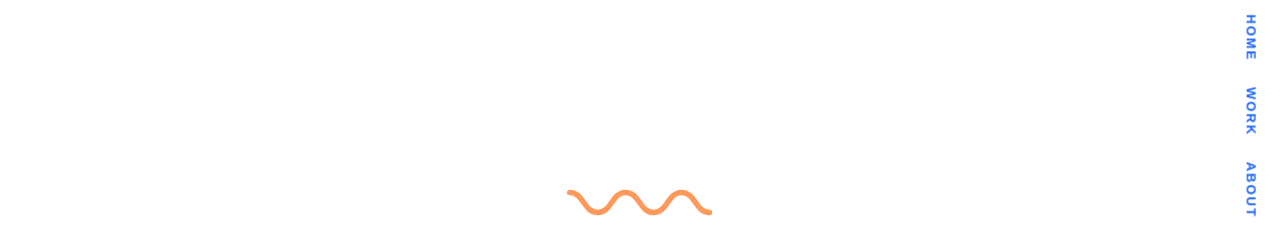
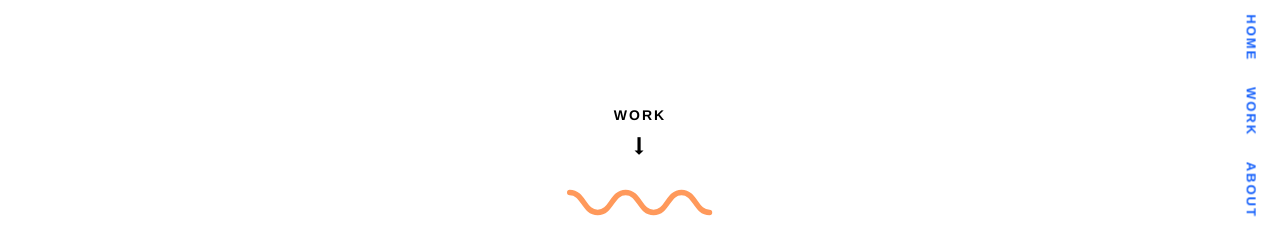
Before and after one commit to moppedisco/blog, a Jekyll site: the page built from index.html, in a window 1280 px wide and 1145 px high. Shown: the part 897-1142 px from the top of the window. Built offline with Jekyll 4.4.1, drawn with Linux system fonts in a browser that asks for light colours; Markdown is read by kramdown in place of the engine named in the settings.

Commit message:
hover for work fix and added button on home page

```diff
--- a/_posts/2011-02-01-varskaviata.html
+++ b/_posts/2011-02-01-varskaviata.html
@@ -11,7 +11,7 @@ link:			varskaviata.nu
 cover:			/images/cover-varskaviata.jpg
 date:   		2011-02-01
 category: 		Side project
-description: 	Was missing a niched search tool for restaurants in Stockholm and that als provided complete and up to date data like cuisine, opening hours, location etc so decided to build my own.
+description: 	Was missing a niched search tool for restaurants in Stockholm and that also provided complete and up to date data like cuisine, opening hours, location etc so decided to build my own.
 ---
 <p>If you don't bring food from home or you're one of those guys working for a hot startup that provides free meals then <b>what</b> and <b>where</b> to eat is two questions you get confronted with on a regular basis around noon. </p>
 
--- a/css/style.css
+++ b/css/style.css
@@ -1483,6 +1483,63 @@ a:hover {
     padding: 0;
   }
 }
+.link--down {
+  margin-bottom: 84px;
+  margin-bottom: 4.666666666666667rem;
+  text-align: center;
+}
+.link--work {
+  font-size: 14px;
+  color: #000;
+  font-weight: bold;
+  text-transform: uppercase;
+  letter-spacing: 2px;
+}
+.link--work:after {
+  content: "↓";
+  display: inline-block;
+  line-height: 1;
+  position: relative;
+  vertical-align: middle;
+  zoom: 1;
+  /**
+     * So using `.icon` on certain elements doesn’t make a visual difference.
+     */
+
+  font-style: normal;
+  font-weight: normal;
+  /**
+     * So icons added using `.icon` sit in the centre of the element.
+     */
+
+  text-align: center;
+  font-size: 16px;
+  /**
+     * Place the icon in a box the exact same dimensions as the icon itself.
+     */
+
+  width: 1em;
+  height: 1em;
+  font-family: 'entypo';
+  font-size: 45px;
+  font-size: 2.6470588235294117rem;
+  line-height: 45px;
+  font-size: 36px;
+  font-size: 2rem;
+  line-height: 36px;
+  line-height: 100%;
+  display: block;
+  margin: 0 auto;
+  transition: transform 0.2s;
+  -webkit-transition: transform 0.2s;
+}
+.link--work:after:before {
+  content: attr(data-icon);
+}
+.link--work:hover:after {
+  transform: translateY(5px);
+  -webkit-transform: translateY(5px);
+}
 .meta {
   font-weight: normal;
 }
@@ -1625,8 +1682,8 @@ a:hover {
   line-height: 20px;
   color: orange;
 }
-.content-box:hover * {
-  text-decoration: underline;
+.content-box:hover {
+  opacity: 1;
 }
 .content-box.content-box--small:after {
   display: none;
@@ -1654,13 +1711,8 @@ a:hover {
   display: block;
   transition: opacity 0.2s;
 }
-.content-box--small .content-box__img {
-  opacity: 0.2;
-}
 @media (max-width: 800px) {
-  .content-box--small .content-box__img {
-    opacity: 1;
-  }
+
 }
 .content-box:hover .content-box__img {
   opacity: 1;
--- a/index.html
+++ b/index.html
@@ -20,4 +20,7 @@ name: page-home
 		<p>Hi there, I'm <span class="capit">Yacine</span> —<br>A digital hipster based in <span class="capit">Zürich</span> with expertise in <span class="capit">Interaction design</span> and <span class="capit">frontend development</span>.</p>
 		<p>I’m proficient in <span class="capit">HTML</span>, <span class="capit">CSS,</span> and <span class="capit">Javascript</span> and use my knowhow in a user centered mindset to deliver end products that are platform agnostic, user friendly and beautiful. </p>
 	</div><!-- /.columns -->
+	<p class="link--down">
+		<a class="link--work" href="/work">Work</a>
+	</p><!-- /.txtC -->
 </section>
```
Also changed, not shown: _includes/scripts.html (+10 -0 lines), _layouts/post.html (+4 -4 lines), css/style.less (+36 -3 lines).
